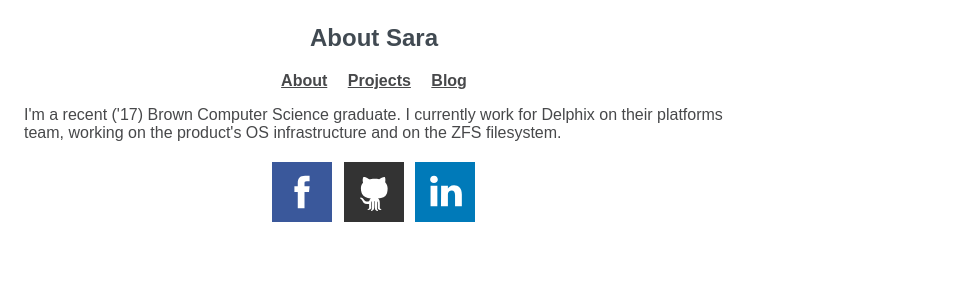
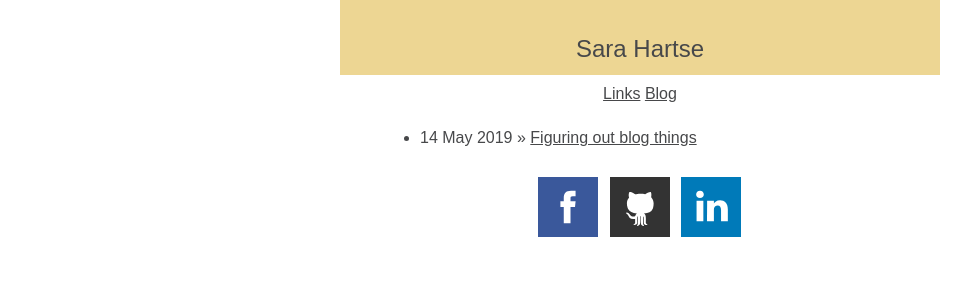
Before and after one commit to shartse/shartse.github.io, a Jekyll site: the page built from index.html, in a window 1280 px wide. Shown: the top 300 px of the page, without its empty margins (0-979 px from the left). Built offline with Jekyll 4.4.1, drawn with Linux system fonts in a browser that asks for light colours.

Commit message:
added some grid css

```diff
--- a/_layouts/default.html
+++ b/_layouts/default.html
@@ -5,24 +5,24 @@
   </head>
 
     <body>
-      <h2>
-         <div id="title">{{ page.title }}</div>
-      </h2>
-      <nav>
-        <a href ="/"><span class="elm">About</span></a>
-        <a href= "/projects.html"><span class="elm">Projects</span></a>
-        <a href= "/blog"><span class="elm">Blog</span></a>
-      </nav>
-
 	<div class="container">
 
-        {{ content }}
+	<div class="item title">{{ page.title }}</div>
 
+	<div class="item nav">
+		<a href ="/projects.html">Links</a>
+        	<a href ="/">Blog</a>
+	</div>
+
+	<div class="item body">{{ content }}</div>
+
+	<div class="item icons">
+		<a href="https://www.facebook.com/sara.hartse">
+			<img src="/icons/facebook.svg"></a>
+        	<a href="https://github.com/shartse"><img src="/icons/github.svg"></a>
+        	<a href="https://www.linkedin.com/pub/sara-hartse/101/293/13b">
+			<img src="/icons/linkedin.svg"></a>
+	</div>
 	</div><!-- /.container -->
-    <footer>
-        <a href="https://www.facebook.com/sara.hartse"><img src="/icons/facebook.svg"></a>
-        <a href="https://github.com/shartse"><img src="/icons/github.svg"></a>
-        <a href="https://www.linkedin.com/pub/sara-hartse/101/293/13b"><img src="/icons/linkedin.svg"></a>
-    </footer>
     </body>
 </html>
--- a/blog/index.html
+++ b/blog/index.html
@@ -1,8 +1,7 @@
 ---
 layout: default
-title: Sara's blog
+title: Sara Hartse
 ---
-<h1>{{ page.title }}</h1>
 	<ul class="posts">
 	{% for post in site.posts %}
 	<li>
--- a/css/style.css
+++ b/css/style.css
@@ -1,16 +1,52 @@
-h2 {
-color: #414A52;
+.container {
+  display: grid;
+  grid-template-columns: 5% 1fr 1fr 1fr 5%;
+  grid-template-rows: 75px;
+  grid-gap: 10px;
+  background-color: #fff;
+  border-radius: 1px;
+}
+
+.item {
+}
+
+.title {
+   vertical-align: baseline;
+   text-align: center;
+   font-size: 150%;
+  padding: 35px;
+   grid-column-start: 1;
+   grid-column-end: 6;
+   grid-row-start: 1;
+   grid-row-end: 2;
+  background-color: #edd693;
+}
+.nav {
+   text-align: center;
+   grid-column-start: 3;
+   grid-column-end: 4;
+   grid-row-start: 2;
+   grid-row-end: 3;
+}
+.body {
+   grid-column-start: 2;
+   grid-column-end: 5;
+   grid-row-start: 3;
+   grid-row-end: 4;
+}
+.icons {
+   grid-column-start: 2;
+   grid-column-end: 5;
+   grid-row-start: 4;
+   grid-row-end: 5;
+   text-align: center;
 }
 
 body {
+  max-width: 600px;
+  margin: auto;
   color: #47484A;
-  width: 700px;
   font-family: sans-serif;
-  padding: 1em;
-}
-
-.elm {
-padding: .5em;
 }
 
 footer {
@@ -20,17 +56,6 @@ text-align: center;
 #title {
   text-align: center;
   font-size: 100%;
-}
-
-nav {
-  font-weight: bold;
-  color: #47484A;
-  text-align: center;
-  margin: 1em;
-}
-
-#middle {
-  height: 700px;
 }
 
 /* unvisited link */
@@ -56,10 +81,5 @@ a:visited {
 
 /* mouse over link */
 a:hover {
-    color: #FF9933;
+    color: #edd693;
 }
-
-/* selected link */
-a:active {
-    color: #47484A;
-}
--- a/index.html
+++ b/index.html
@@ -1,9 +1,12 @@
 ---
 layout: default
-title: About Sara
+title: Sara Hartse
 ---
-<p>
-I'm a recent ('17) Brown Computer Science graduate. I currently work for Delphix
-on their platforms team, working on the product's OS infrastructure and on the ZFS
-filesystem.
-</p>
+
+<ul class="posts">
+{% for post in site.posts %}
+<li>
+<span>{{ post.date | date_to_string }}</span> » <a href="{{ post.url }}" title="{{ post.title }}">{{ post.title }}</a>
+</li>
+{% endfor %}
+</ul>
```
